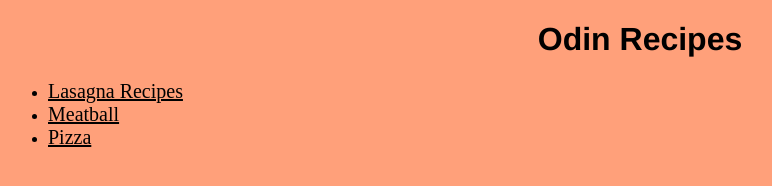
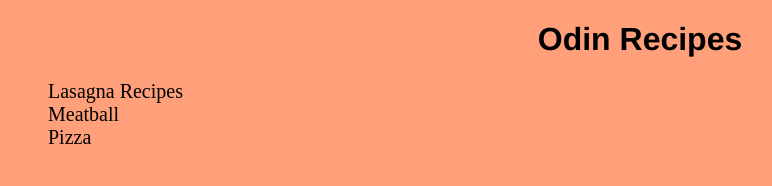
Before and after one commit to redshamn12/odin-recipes, a plain HTML site: page index.html in a window 1280 px wide. Shown: the whole page, without its empty margins (0-772 px from the left). Drawn offline with Linux system fonts and the light colour scheme.

Commit message:
Edit ul style and link style to none

```diff
--- a/style.css
+++ b/style.css
@@ -9,9 +9,14 @@ h3, h4{
     font-weight: bold;
 }
 
+ul {
+    list-style: none;
+}
+
 a {
     font-size: 20px;
     color: black;
+    text-decoration: none;
 }
 
 img {
```
